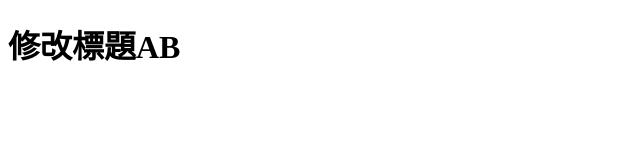
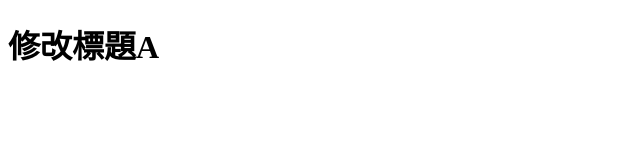
Before and after one commit to Atian666px/onon_cake_teamwork, a plain HTML site: page index.html in a window 1280 px wide. Shown: the full height of the page, 0-640 px from the left. Drawn offline with Linux system fonts and the light colour scheme.

Commit message:
修改 h1 文字，增加 A 資訊

```diff
--- a/index.html
+++ b/index.html
@@ -6,6 +6,6 @@
     <title>再次修改title</title>
   </head>
   <body>
-    <h1>修改標題AB</h1>
+    <h1>修改標題A</h1>
   </body>
 </html>
```
